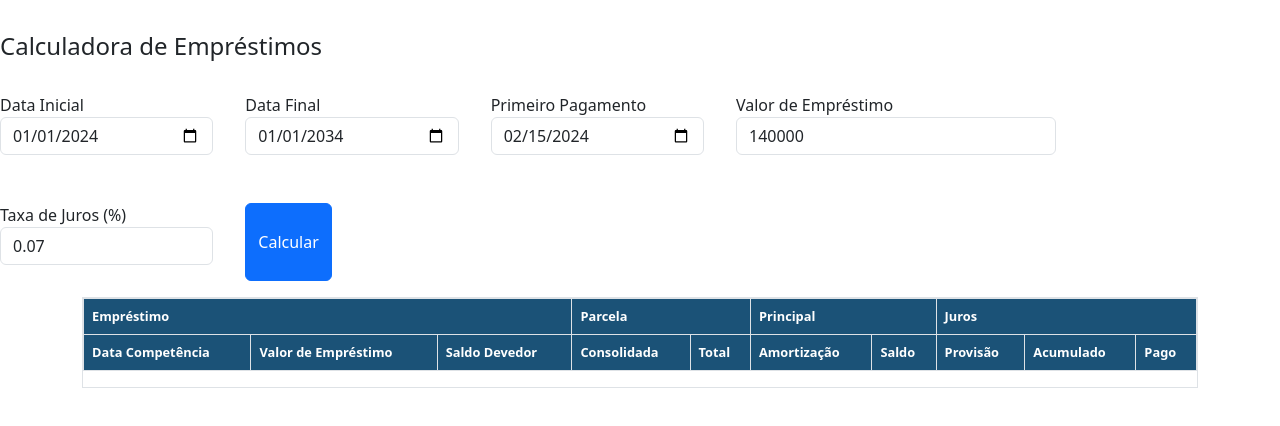
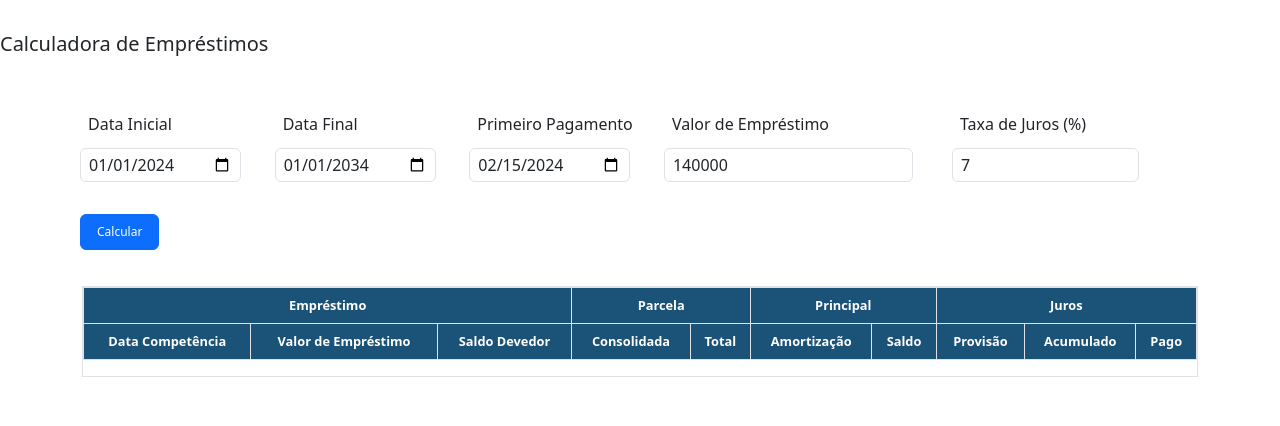
Before and after one commit to heloisacst/calc-emprestimo-frontend, an Angular app: page / in a window 1280 px wide. Shown: the top 426 px of the page. Built offline with nearby package versions, Linux system fonts and the light colour scheme.

Commit message:
tratamento dos dados retornados

```diff
--- a/src/app/app.component.css
+++ b/src/app/app.component.css
@@ -1,28 +1,72 @@
+* {
+  box-sizing: border-box;
+}
+
+body {
+  margin: 0;
+  padding: 0;
+  display: flex;
+  justify-content: flex-start;
+  align-items: flex-start;
+  min-height: 100vh;
+}
+
 h2 {
   margin: 2rem 0;
-  font-size: 1.5rem;
+  font-size: 1.25rem;
 }
 
 form {
   margin: 1rem auto;
-  max-width: 100%;
+  max-width: 90%;
   width: 100%;
+  padding: 1rem;
 }
 
 .form-row {
   display: flex;
   flex-wrap: wrap;
-  gap: 2rem;
+  gap: 0.5rem;
+  align-items: center;
 }
 
 .form-row .col-auto {
   flex: 1;
-  min-width: 120px;
-  max-width: 20%;
+  min-width: 8rem;
+  max-width: 50%;
+}
+
+.form-row label {
+  width: 100%;
+  max-width: 14rem;
+  display: inline-block;
+}
+
+input,
+select,
+textarea,
+label {
+  font-size: 1rem;
+  padding: 0.25rem 0.5rem;
+  margin: 0.25rem 0;
+}
+
+input {
+  width: auto;
+  max-width: 100%;
+  min-width: 8rem;
+  flex-grow: 1;
+}
+
+button {
+  font-size: 0.75rem;
+  padding: 0.5rem 1rem;
+  height: auto;
+  margin: 0.25rem 0;
 }
 
 .table-container {
-  max-height: 25rem;
+  max-height: calc(100vh - 20rem);
   overflow-y: auto;
   border: 1px solid #dee2e6;
   position: relative;
@@ -39,7 +83,10 @@ thead th {
   background-color: rgb(27, 82, 119);
   color: white;
   z-index: 1;
-  background-color: rgb(27, 82, 119);
-  color: white;
   font-size: 0.8rem;
+  text-align: center;
 }
+
+tbody td {
+  text-align: center;
+}
--- a/src/app/app.component.html
+++ b/src/app/app.component.html
@@ -58,15 +58,15 @@
           <tbody>
             <tr *ngFor="let emprestimo of dadosEmprestimo">
               <td data-label="Data Competência">{{ emprestimo.dataCompetencia }}</td>
-              <td data-label="Valor de Empréstimo">R$ 140.000,00</td>
-              <td data-label="Saldo Devedor">{{ emprestimo.saldoDevedor }}</td>
+              <td data-label="Valor de Empréstimo">R$ {{newValorEmprestimo}}</td>
+              <td data-label="Saldo Devedor">R$ {{ emprestimo.saldoDevedor }}</td>
               <td data-label="Consolidada">{{ emprestimo.consolidado }}</td>
-              <td data-label="Total">{{ emprestimo.total }}</td>
-              <td data-label="Amortização">{{ emprestimo.amortizacao }}</td>
-              <td data-label="Saldo">{{ emprestimo.saldo }}</td>
-              <td data-label="Provisão">{{ emprestimo.valorProvisao }}</td>
-              <td data-label="Acumulado">{{ emprestimo.valorAcumulado }}</td>
-              <td data-label="Pago">{{ emprestimo.valorPago }}</td>
+              <td data-label="Total">R$ {{ emprestimo.total }}</td>
+              <td data-label="Amortização">R$ {{ emprestimo.amortizacao }}</td>
+              <td data-label="Saldo">R$ {{ emprestimo.saldo }}</td>
+              <td data-label="Provisão">R$ {{ emprestimo.valorProvisao }}</td>
+              <td data-label="Acumulado">R$ {{ emprestimo.valorAcumulado }}</td>
+              <td data-label="Pago">R$ {{ emprestimo.valorPago }}</td>
             </tr>
           </tbody>
         </table>
--- a/src/app/app.component.ts
+++ b/src/app/app.component.ts
@@ -24,6 +24,7 @@ export class AppComponent implements OnInit{
   dataFinal: string = '';
   dataPrimeiroPagamento: string = '';
   valorEmprestimo: number = 0;
+  newValorEmprestimo: string = '';
   taxaJuros: number = 0;
   msgErro: string = '';
 
@@ -40,31 +41,50 @@ export class AppComponent implements OnInit{
       this.dataFinal,
       this.dataPrimeiroPagamento,
       this.valorEmprestimo,
-      this.taxaJuros
+      (this.taxaJuros / 100)
     );
-    console.log(this.body);
+    this.newValorEmprestimo = this.formatarValor(this.valorEmprestimo);
     this.buscarDadosEmprestimo(this.body);
   }
-
       buscarDadosEmprestimo(body: String) {
-      this.subscription = this.apiService.postDadosEmprestimo(body).subscribe(
-          {
+        this.subscription = this.apiService.postDadosEmprestimo(body).subscribe({
           next: (data: any[]) => {
-                this.dados = data;
-                this.dadosEmprestimo = data;
+            this.dados = data.map(item => ({
+              ...item,
+              dataCompetencia: this.formatarData(item.dataCompetencia),
+              saldoDevedor: this.formatarValor(item.saldoDevedor),
+              total: this.formatarValor(item.total),
+              amortizacao: this.formatarValor(item.amortizacao),
+              saldo: this.formatarValor(item.saldo),
+              valorProvisao: this.formatarValor(item.valorProvisao),
+              valorAcumulado: this.formatarValor(item.valorAcumulado),
+              valorPago: this.formatarValor(item.valorPago),
+            }));
+            this.dadosEmprestimo = this.dados;
           },
           error: (erro) => {
-                    console.log(erro)
+            console.log(erro);
           }
+        });
       }
-      );
-      console.log(this.dados);
+
+    formatarValor(valor: number): string {
+      return valor.toFixed(2).replace('.', ',');
+    }
+
+    formatarData(data: string): string {
+      const [ano, mes, dia] = data.split('-').map(Number);
+      return `${String(dia).padStart(2, '0')}/${String(mes).padStart(2, '0')}/${ano}`; // Formatar a data para dd/mm/yyyy
     }
 
   validarDatas(): boolean {
-    const inicial = new Date(this.dataInicial);
-    const final = new Date(this.dataFinal);
-    const primeiroPagamento = new Date(this.dataPrimeiroPagamento);
+    const [anoInicial, mesInicial, diaInicial] = this.dataInicial.split('-').map(Number);
+    const [anoFinal, mesFinal, diaFinal] = this.dataFinal.split('-').map(Number);
+    const [anoPrimeiroPagamento, mesPrimeiroPagamento, diaPrimeiroPagamento] = this.dataPrimeiroPagamento.split('-').map(Number);
+
+    const inicial = new Date(anoInicial, mesInicial - 1, diaInicial);
+    const final = new Date(anoFinal, mesFinal - 1, diaFinal);
+    const primeiroPagamento = new Date(anoPrimeiroPagamento, mesPrimeiroPagamento - 1, diaPrimeiroPagamento);
 
     if (final <= inicial) {
       this.msgErro = 'A data final deve ser maior que a data inicial.';
@@ -74,8 +94,15 @@ export class AppComponent implements OnInit{
       this.msgErro = 'A data de primeiro pagamento deve ser maior que a data inicial e menor que a data final.';
       return false;
     }
+    if (
+      inicial.getMonth() === primeiroPagamento.getMonth() &&
+      inicial.getFullYear() === primeiroPagamento.getFullYear()
+    ) {
+      this.msgErro = 'A data de primeiro pagamento deve ser posterior ao mês da data inicial.';
+      return false;
+    }
 
-    this.msgErro= '';
+    this.msgErro = '';
     return true;
   }
 
@@ -83,7 +110,7 @@ export class AppComponent implements OnInit{
     this.dataInicial = '2024-01-01';
     this.dataFinal = '2034-01-01';
     this.valorEmprestimo = 140000;
-    this.taxaJuros = 0.07;
+    this.taxaJuros = 7;
     this.dataPrimeiroPagamento = '2024-02-15';
   }
 
```
Lines whose indentation alone changed are shown as unchanged.
